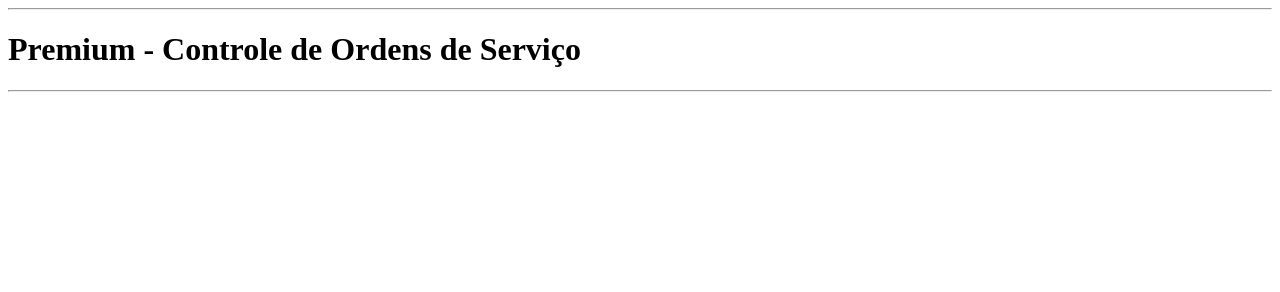
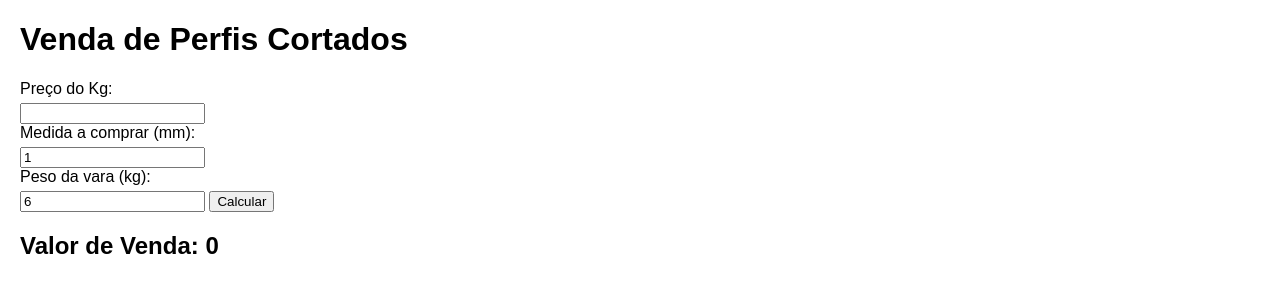
Before and after one commit to marciocruz1976/marciocruz1976.github.io, a plain HTML site: page index.html in a window 1280 px wide. Drawn offline with Linux system fonts and the light colour scheme.

Commit message:
Update index.html

```diff
--- a/index.html
+++ b/index.html
@@ -1,14 +1,71 @@
+<!DOCTYPE html>
+<html lang="en" >
+<head>
+  <meta charset="UTF-8">
+  <title>Venda de perfis cortados</title>
+
+</head>
+<body>
+<!-- partial:index.partial.html -->
 <!DOCTYPE html>
 <html lang="en">
 <head>
-    <meta charset="UTF-8">
-    <meta http-equiv="X-UA-Compatible" content="IE=edge">
-    <meta name="viewport" content="width=device-width, initial-scale=1.0">
-    <title>Premium Esquadrias e Vidros</title>
+  <meta charset="UTF-8">
+  <meta name="viewport" content="width=device-width, initial-scale=1.0">
+  <title>Venda de perfis cortados</title>
+  <style>
+    body {
+      font-family: Arial, sans-serif;
+      margin: 20px;
+    }
+    label {
+      display: block;
+      margin-bottom: 5px;
+    }
+  </style>
 </head>
 <body>
-   <hr>
-   <h1>Premium - Controle de Ordens de Serviço</h1>
-   <hr>
+  <h1>Venda de Perfis Cortados</h1>
+
+  <label for="precoKg">Preço do Kg:</label>
+  <input type="number" id="precoKg" step="0.01" required>
+
+  <label for="medidaCompra">Medida a comprar (mm):</label>
+  <input type="number" id="medidaCompra" value="1">
+
+  <label for="peso">Peso da vara (kg):</label>
+  <input type="number" id="peso" value="6">
+
+  <button onclick="calcularValorVenda()">Calcular</button>
+
+  <h2>Valor de Venda: <span id="valorVenda">0</span></h2>
+
+  <script>
+    function calcularValorVenda() {
+      const precoKg = parseFloat(document.getElementById('precoKg').value);
+      console.log('precoKg: ' + precoKg);
+      const medidaCompra = parseFloat(document.getElementById('medidaCompra').value);
+      const peso = parseFloat(document.getElementById('peso').value);
+      const valorVendaSpan = document.getElementById('valorVenda');
+
+      const pesoCompra = (peso / 6) * medidaCompra;
+      console.log('pesoCompra: ' + pesoCompra);
+      const custo = (pesoCompra * precoKg)/1000;
+      console.log('custo: ' + custo);
+
+      //const valorVenda = ((custo * 1.11)/1000).toFixed(2); // Acréscimo de 11%
+
+      const valorVenda = (custo * 2.22)
+      console.log('valorVenda: ' + valorVenda);
+
+      valorVendaSpan.textContent = valorVenda.toFixed(2);
+
+
+    }
+  </script>
 </body>
 </html>
+<!-- partial -->
+
+</body>
+</html>
```
